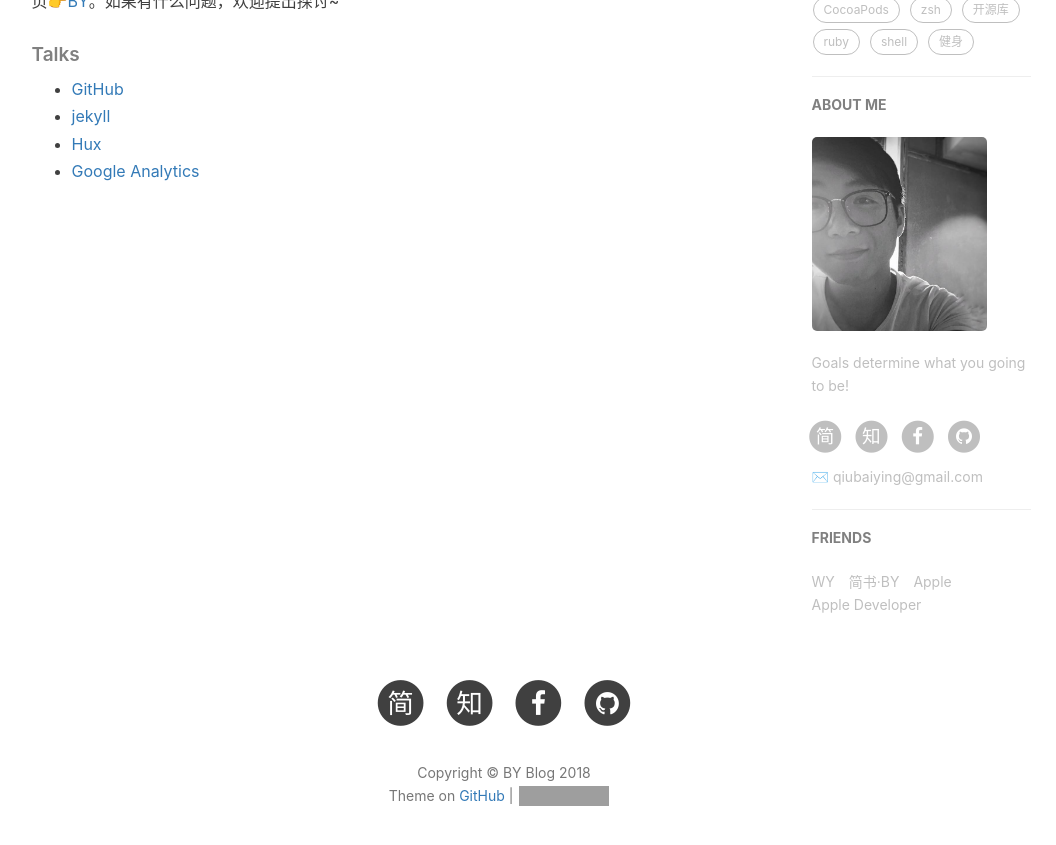
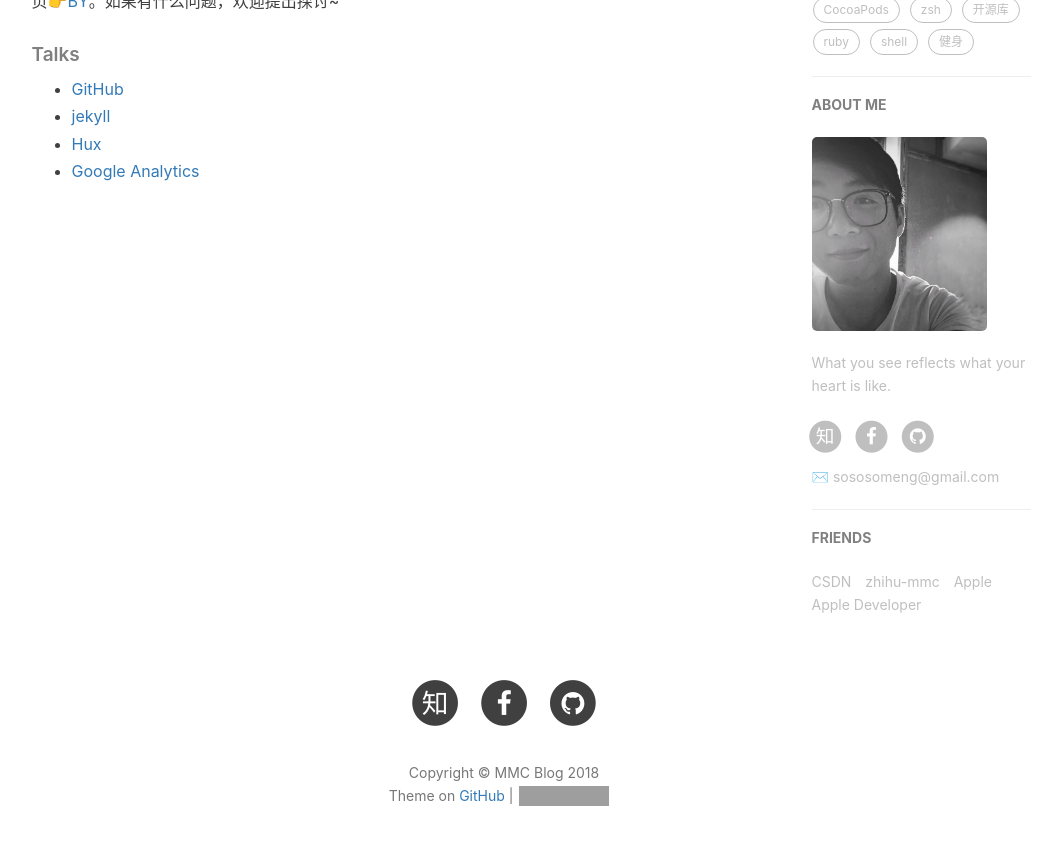
Before and after one commit to MaKaRuiNah/oldblog, a Jekyll site: the page built from about.html, in a window 1280 px wide and 900 px high, scrolled down 713 px. Shown: the top 845 px of the window, without its empty margins (136-1192 px from the left). Built offline with Jekyll 4.4.1, drawn with Linux system fonts in a browser that asks for light colours; nearby versions of some CDN libraries; comment, search, counter and statistics services are not loaded; grey boxes are pictures that could not be loaded.

Commit message:
Update _config.yml

```diff
--- a/_config.yml
+++ b/_config.yml
@@ -1,17 +1,17 @@
 # Site settings
-title: BY Blog
-SEOTitle: 柏荧的博客 | BY Blog
+title: MMC Blog
+SEOTitle: 孟满成的博客 | MMC Blog
 header-img: img/post-bg-desk.jpg
-email: qiubaiying@gmail.com
+email: sososomeng@gmail.com
 description: "Every failure is leading towards success."
-keyword: "BY, BY Blog, 柏荧的博客, qiubaiying, 邱柏荧, iOS, Apple, iPhone"
-url: "http://qiubaiying.github.io"          # your host, for absolute URL
+keyword: "MMC, MMC Blog, 孟满成的博客, mengmancheng,sososomeng, Android, python,data science"
+url: "https://makaruinah.github.io/"          # your host, for absolute URL
 baseurl: ""      # for example, '/blog' if your blog hosted on 'host/blog'
-github_repo: "https://github.com/qiubaiying/qiubaiying.github.io.git" # you code repository
+github_repo: "https://github.com/MaKaRuiNah/makaruinah.github.io.git" # you code repository
 
 # Sidebar settings
 sidebar: true                           # whether or not using Sidebar.
-sidebar-about-description: "Goals determine what you going to be!"
+sidebar-about-description: "What you see reflects what your heart is like."
 sidebar-avatar: /img/about-BY-gentle.jpg      # use absolute URL, seeing it's used in both `/` and `/about/`
 
 
@@ -19,10 +19,10 @@ sidebar-avatar: /img/about-BY-gentle.jpg      # use absolute URL, seeing it's us
 # SNS settings
 RSS: false
 # weibo_username:     qiubaiying
-zhihu_username:     qiubaiying
-github_username:    qiubaiying
+zhihu_username:     meng-man-92-73
+github_username:    MaKaRuiNah
 facebook_username:  baiying.qiu.7
-jianshu_username:   e71990ada2fd
+csdn_username:   qq_36711003
 #twitter_username:   qiubaiying
 
 
@@ -99,11 +99,11 @@ service-worker: true
 # Friends
 friends: [
     {
-        title: "WY",
-        href: "http://zhengwuyang.com"
+        title: "CSDN",
+        href: "https://blog.csdn.net/qq_36711003"
     },{
-        title: "简书·BY",
-        href: "http://www.jianshu.com/u/e71990ada2fd"
+        title: "zhihu-mmc",
+        href: "https://www.zhihu.com/people/meng-man-92-73/activities"
     },{
         title: "Apple",
         href: "https://apple.com"
```
